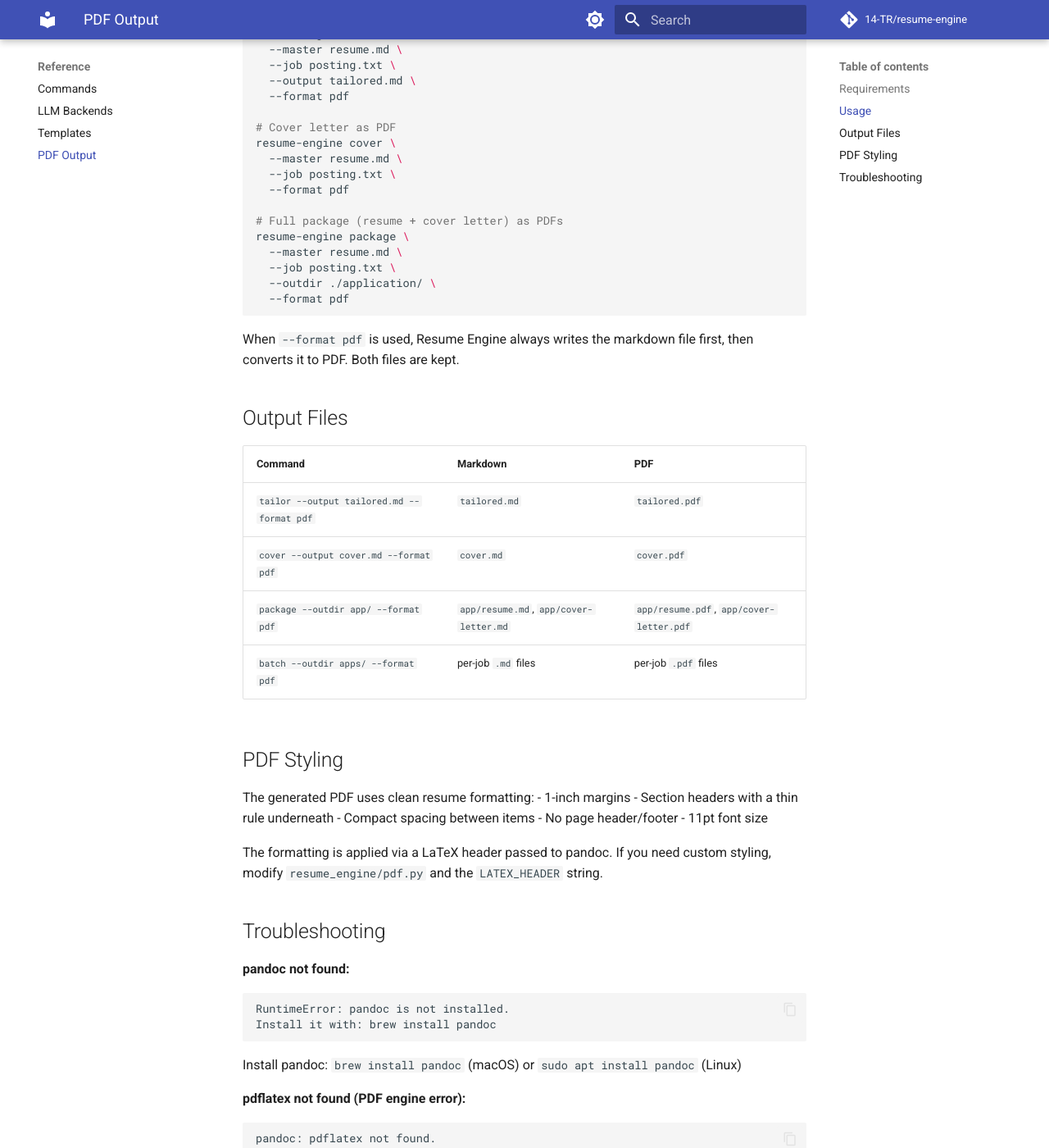
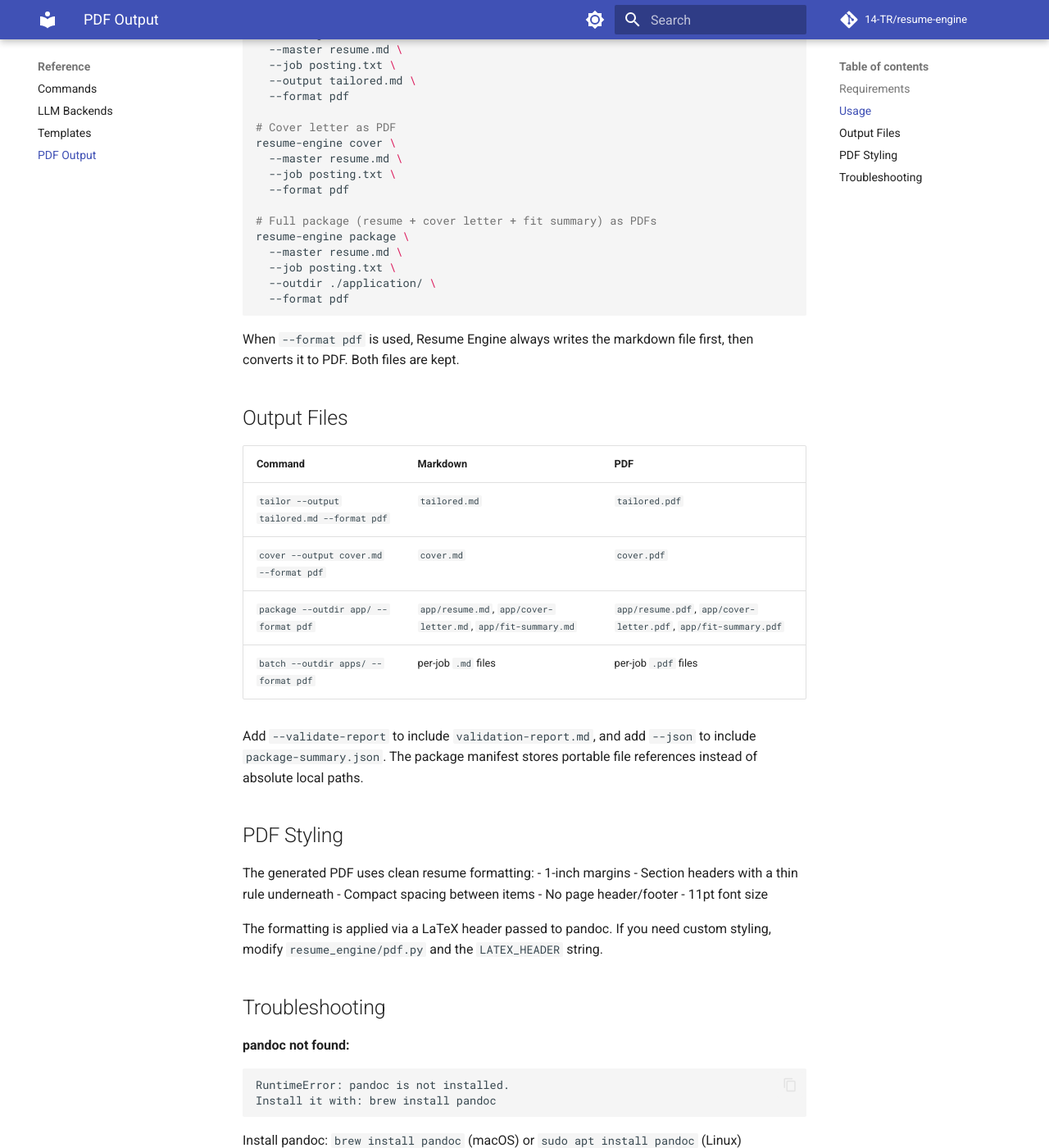
Before and after one commit to 14-TR/resume-engine, an MkDocs documentation site: the page built from docs/reference/pdf-output.md, in a window 1280 px wide and 1400 px high, scrolled down 691 px. Shown: the whole window at 82% size. Built offline with MkDocs 1.6.1 and Material for MkDocs 9.7.7, drawn with Linux system fonts in a browser that asks for light colours; comment, search, counter and statistics services are not loaded.

Commit message:
Clarify package artifact contract (#57)

```diff
--- a/docs/reference/pdf-output.md
+++ b/docs/reference/pdf-output.md
@@ -42,7 +42,7 @@ resume-engine cover \
   --job posting.txt \
   --format pdf
 
-# Full package (resume + cover letter) as PDFs
+# Full package (resume + cover letter + fit summary) as PDFs
 resume-engine package \
   --master resume.md \
   --job posting.txt \
@@ -58,8 +58,10 @@ When `--format pdf` is used, Resume Engine always writes the markdown file first
 |---------|---------|-----|
 | `tailor --output tailored.md --format pdf` | `tailored.md` | `tailored.pdf` |
 | `cover --output cover.md --format pdf` | `cover.md` | `cover.pdf` |
-| `package --outdir app/ --format pdf` | `app/resume.md`, `app/cover-letter.md` | `app/resume.pdf`, `app/cover-letter.pdf` |
+| `package --outdir app/ --format pdf` | `app/resume.md`, `app/cover-letter.md`, `app/fit-summary.md` | `app/resume.pdf`, `app/cover-letter.pdf`, `app/fit-summary.pdf` |
 | `batch --outdir apps/ --format pdf` | per-job `.md` files | per-job `.pdf` files |
+
+Add `--validate-report` to include `validation-report.md`, and add `--json` to include `package-summary.json`. The package manifest stores portable file references instead of absolute local paths.
 
 ## PDF Styling
 
```
Also changed, not shown: README.md (+4 -0 lines), docs/index.md (+1 -1 lines), docs/reference/commands.md (+4 -0 lines), examples/README.md (+5 -1 lines), 2 other files.
